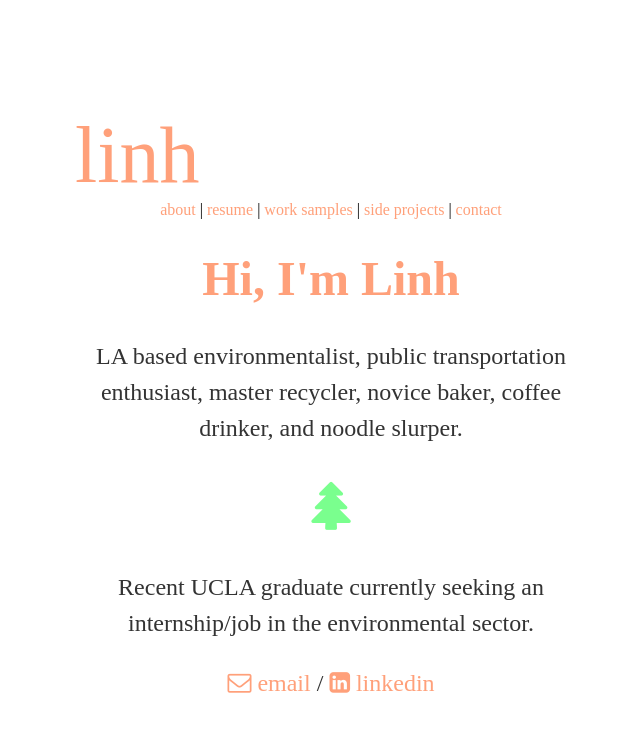
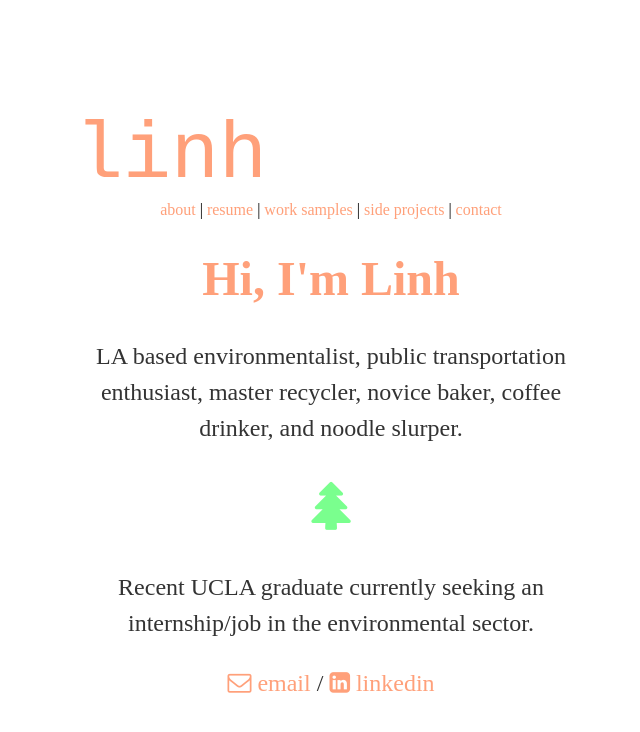
Before and after one commit to lttrinh/lttrinh.github.io, a Jekyll site: the page built from index.html, in a window 1280 px wide. Shown: the top 732 px of the page, without its empty margins (309-949 px from the left). Built offline with Jekyll 4.4.1, drawn with Linux system fonts in a browser that asks for light colours.

Commit message:
Update main.css

```diff
--- a/css/main.css
+++ b/css/main.css
@@ -44,7 +44,7 @@ ul {
 }
 
 .top {
-    font-family: 'futura';
+    font-family: 'courier new';
     font-size: 5em;
     text-align: center;
 }
```
